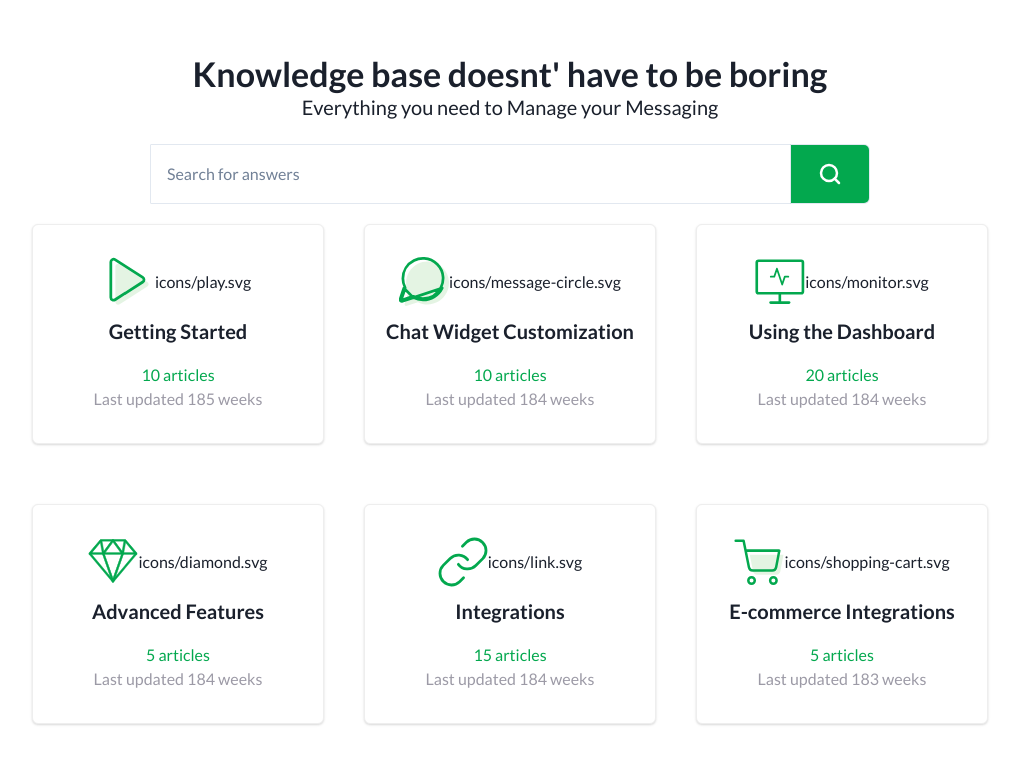
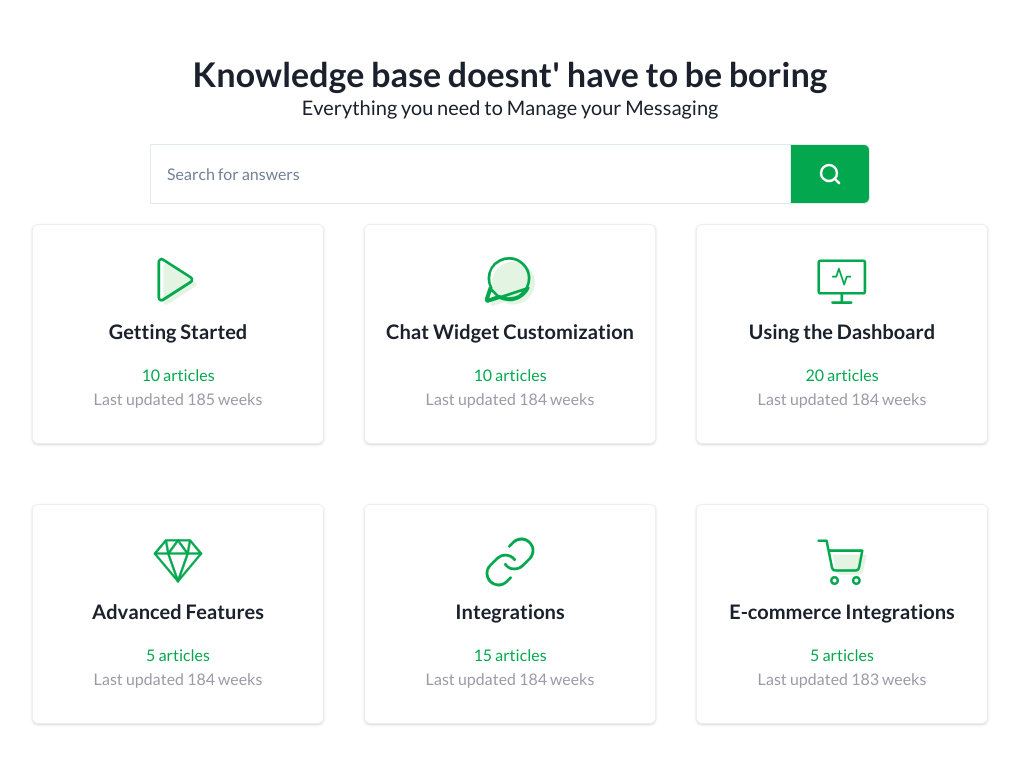
Before and after one commit to Syammed2429/knowledge-base, a React (Create React App) app: page / in a window 1280 px wide. Shown: the top 764 px of the page, without its empty margins (130-1149 px from the left). Built offline with nearby package versions, Linux system fonts and the light colour scheme.

Commit message:
removed the text

```diff
--- a/src/reusable/CardComponent/CardComponent.tsx
+++ b/src/reusable/CardComponent/CardComponent.tsx
@@ -21,7 +21,6 @@ export const CardComponent = (cardOptions: CardOptions) => {
                                 objectFit="contain"
                                 src={cardOptions.icon}
                             />
-                            {cardOptions.icon}
                         </Center>
                         <Text
                             fontWeight='700'
```
